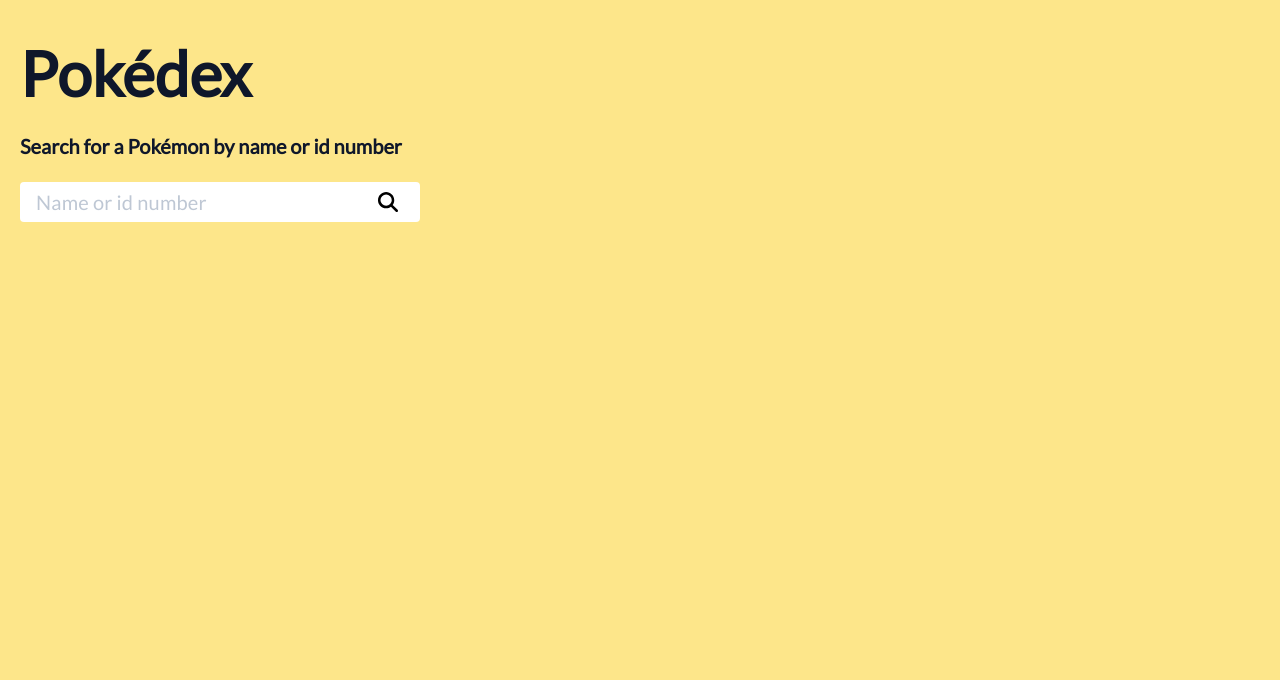
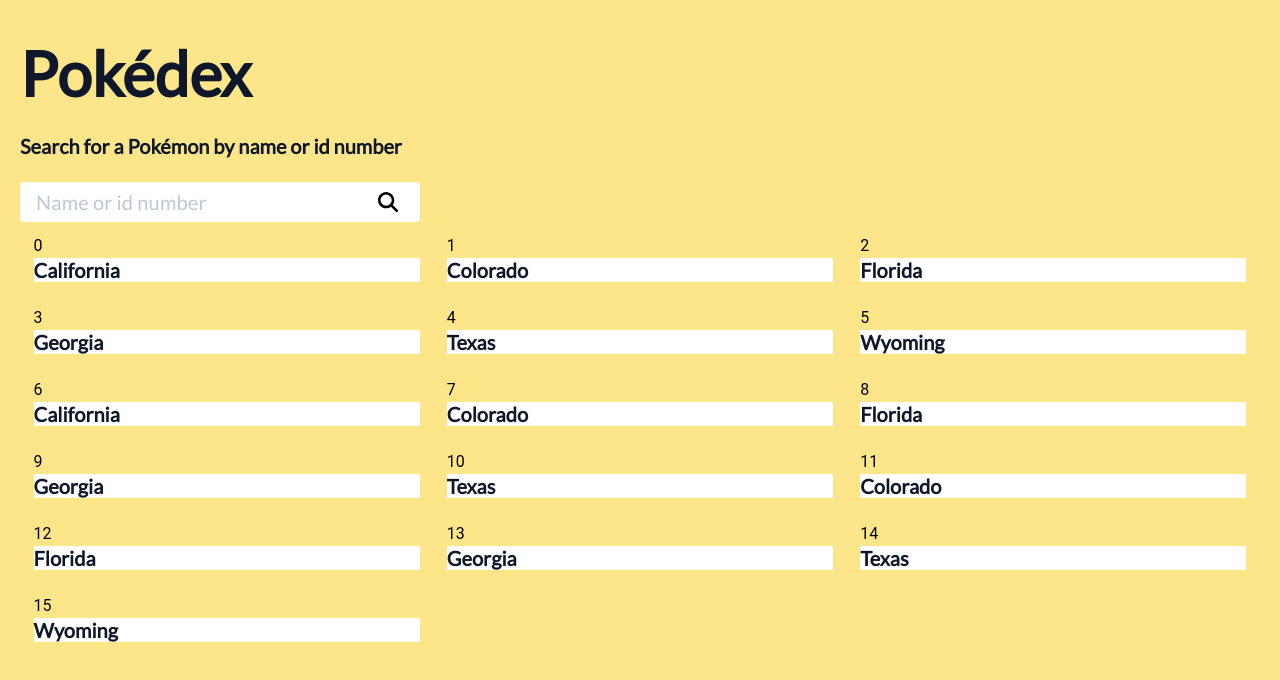
Before and after one commit to danasomethin/pokedex, a Nuxt app: page / in a window 1280 px wide. Shown: the top 680 px of the page. Built offline with nearby package versions, Linux system fonts and the light colour scheme.

Commit message:
pokemon cards placement done

```diff
--- /dev/null
+++ b/components/MainPage/GridCards.vue
@@ -0,0 +1,22 @@
+<template>
+  <div class="container">
+    <h5>{{ props.name }}</h5>
+  </div>
+</template>
+
+<script setup lang="ts">
+import { defineProps } from "vue";
+
+interface Props {
+  name: string;
+}
+
+const props = defineProps<Props>();
+</script>
+
+<style scoped lang="scss">
+.container {
+  width: 100%;
+  background-color: var(--card-background-color);
+}
+</style>
--- a/pages/index.vue
+++ b/pages/index.vue
@@ -19,6 +19,23 @@
       </v-avatar>
     </template>
   </v-autocomplete>
+
+  <v-row no-gutters>
+    <v-col
+      v-for="(value, i) in items"
+      :key="i"
+      class="card-desktop"
+      cols="12"
+      xxl="2"
+      xl="2"
+      lg="4"
+      md="6"
+      sm="6"
+    >
+      {{ i }}
+      <MainPageGridCards :name="value" />
+    </v-col>
+  </v-row>
 </template>
 
 <script setup lang="ts">
@@ -27,6 +44,16 @@
 // TODO: call API to get this
 const items: string[] = [
   "California",
+  "Colorado",
+  "Florida",
+  "Georgia",
+  "Texas",
+  "Wyoming",
+  "California",
+  "Colorado",
+  "Florida",
+  "Georgia",
+  "Texas",
   "Colorado",
   "Florida",
   "Georgia",
@@ -50,6 +77,11 @@
   }
 }
 
+.card-desktop {
+  padding: 12px 13.5px !important;
+  width: 100%;
+}
+
 @media (max-width: 600px) {
   .searchbar {
     min-width: 100%;
```
